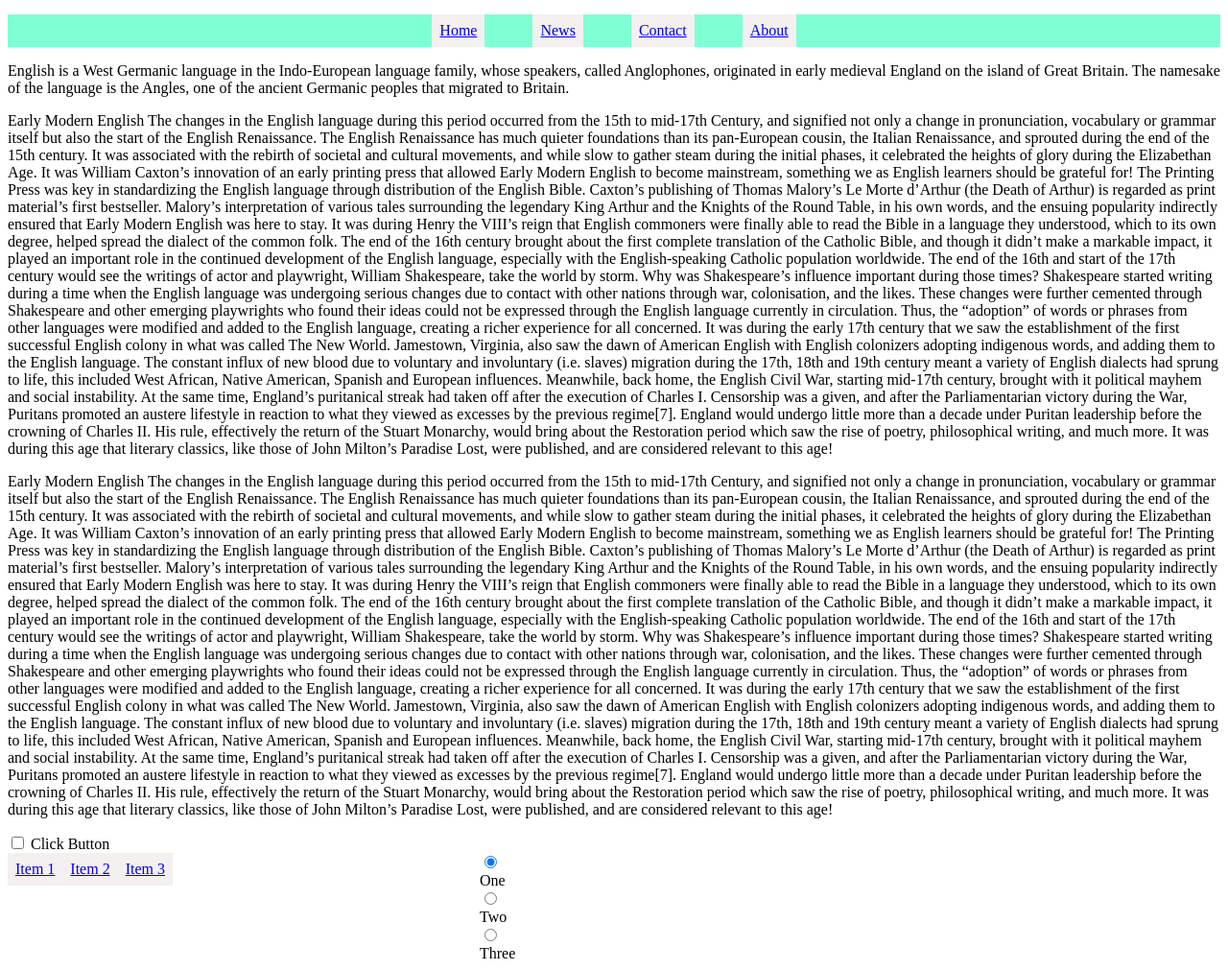
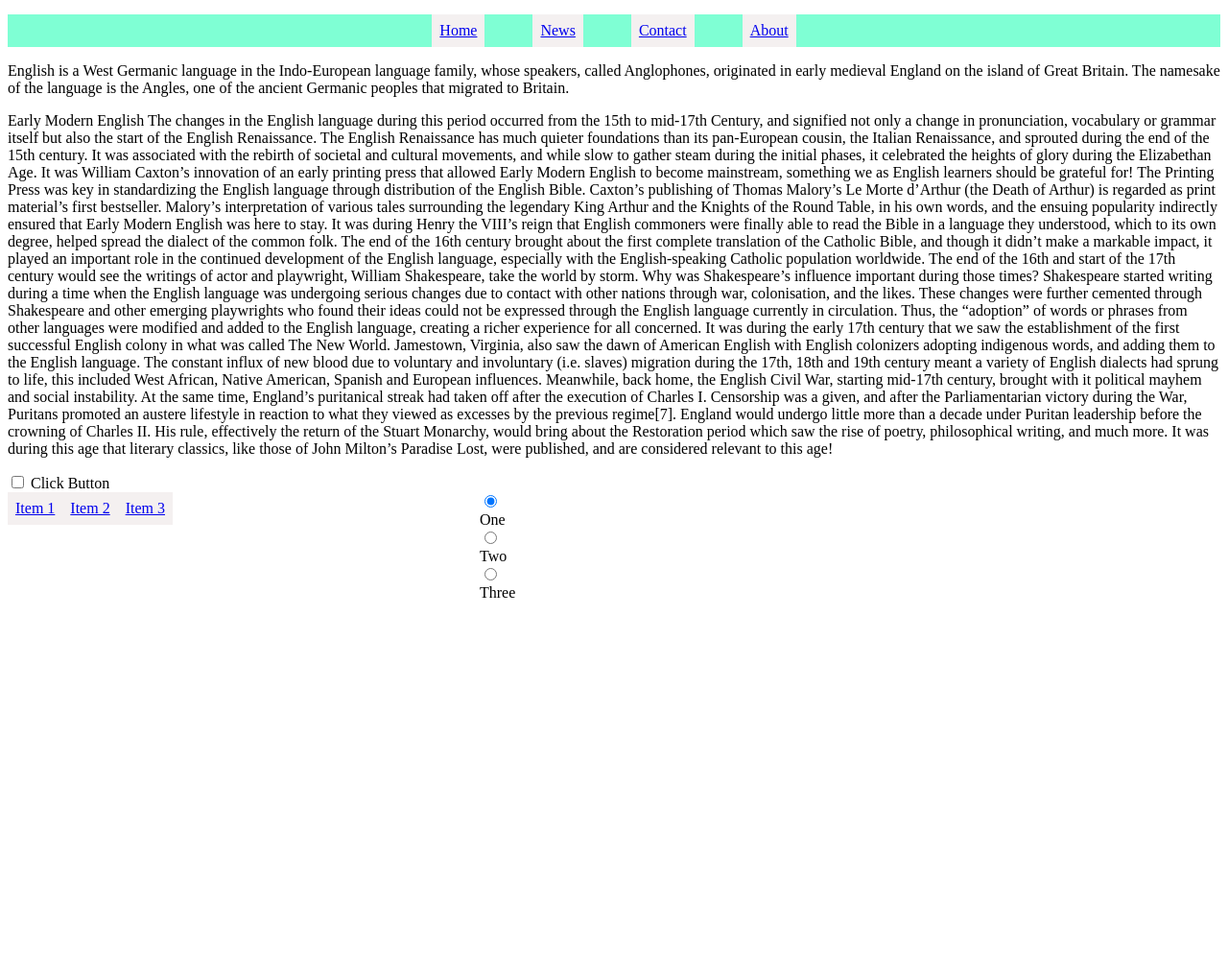
Before and after one commit to masuma011/repository-two, a plain HTML site: page index.html in a window 1280 px wide. Shown: the whole page at 96% size. After the commit the page ends 800 px from the top, so only its background shows below. Drawn offline with Linux system fonts and the light colour scheme.

```diff
--- a/index.html
+++ b/index.html
@@ -112,62 +112,7 @@
         It was during this age that literary classics, like those of John Milton’s Paradise Lost, were published, and
         are considered relevant to this age!
     </p>
-    <p>
-        Early Modern English
 
-        The changes in the English language during this period occurred from the 15th to mid-17th Century, and signified
-        not only a change in pronunciation, vocabulary or grammar itself but also the start of the English Renaissance.
-
-        The English Renaissance has much quieter foundations than its pan-European cousin, the Italian Renaissance, and
-        sprouted during the end of the 15th century. It was associated with the rebirth of societal and cultural
-        movements, and while slow to gather steam during the initial phases, it celebrated the heights of glory during
-        the Elizabethan Age.
-
-        It was William Caxton’s innovation of an early printing press that allowed Early Modern English to become
-        mainstream, something we as English learners should be grateful for! The Printing Press was key in standardizing
-        the English language through distribution of the English Bible.
-
-        Caxton’s publishing of Thomas Malory’s Le Morte d’Arthur (the Death of Arthur) is regarded as print material’s
-        first bestseller. Malory’s interpretation of various tales surrounding the legendary King Arthur and the Knights
-        of the Round Table, in his own words, and the ensuing popularity indirectly ensured that Early Modern English
-        was here to stay.
-
-        It was during Henry the VIII’s reign that English commoners were finally able to read the Bible in a language
-        they understood, which to its own degree, helped spread the dialect of the common folk.
-
-        The end of the 16th century brought about the first complete translation of the Catholic Bible, and though it
-        didn’t make a markable impact, it played an important role in the continued development of the English language,
-        especially with the English-speaking Catholic population worldwide.
-
-        The end of the 16th and start of the 17th century would see the writings of actor and playwright, William
-        Shakespeare, take the world by storm.
-
-        Why was Shakespeare’s influence important during those times? Shakespeare started writing during a time when the
-        English language was undergoing serious changes due to contact with other nations through war, colonisation, and
-        the likes. These changes were further cemented through Shakespeare and other emerging playwrights who found
-        their ideas could not be expressed through the English language currently in circulation. Thus, the “adoption”
-        of words or phrases from other languages were modified and added to the English language, creating a richer
-        experience for all concerned.
-
-        It was during the early 17th century that we saw the establishment of the first successful English colony in
-        what was called The New World. Jamestown, Virginia, also saw the dawn of American English with English
-        colonizers adopting indigenous words, and adding them to the English language.
-
-        The constant influx of new blood due to voluntary and involuntary (i.e. slaves) migration during the 17th, 18th
-        and 19th century meant a variety of English dialects had sprung to life, this included West African, Native
-        American, Spanish and European influences.
-
-        Meanwhile, back home, the English Civil War, starting mid-17th century, brought with it political mayhem and
-        social instability. At the same time, England’s puritanical streak had taken off after the execution of Charles
-        I. Censorship was a given, and after the Parliamentarian victory during the War, Puritans promoted an austere
-        lifestyle in reaction to what they viewed as excesses by the previous regime[7]. England would undergo little
-        more than a decade under Puritan leadership before the crowning of Charles II. His rule, effectively the return
-        of the Stuart Monarchy, would bring about the Restoration period which saw the rise of poetry, philosophical
-        writing, and much more.
-
-        It was during this age that literary classics, like those of John Milton’s Paradise Lost, were published, and
-        are considered relevant to this age!
-    </p>
 
     <div class="btn has-drop-menu">
         <input type="checkbox" id="button-click-1" class="drop-menu-input">
```
